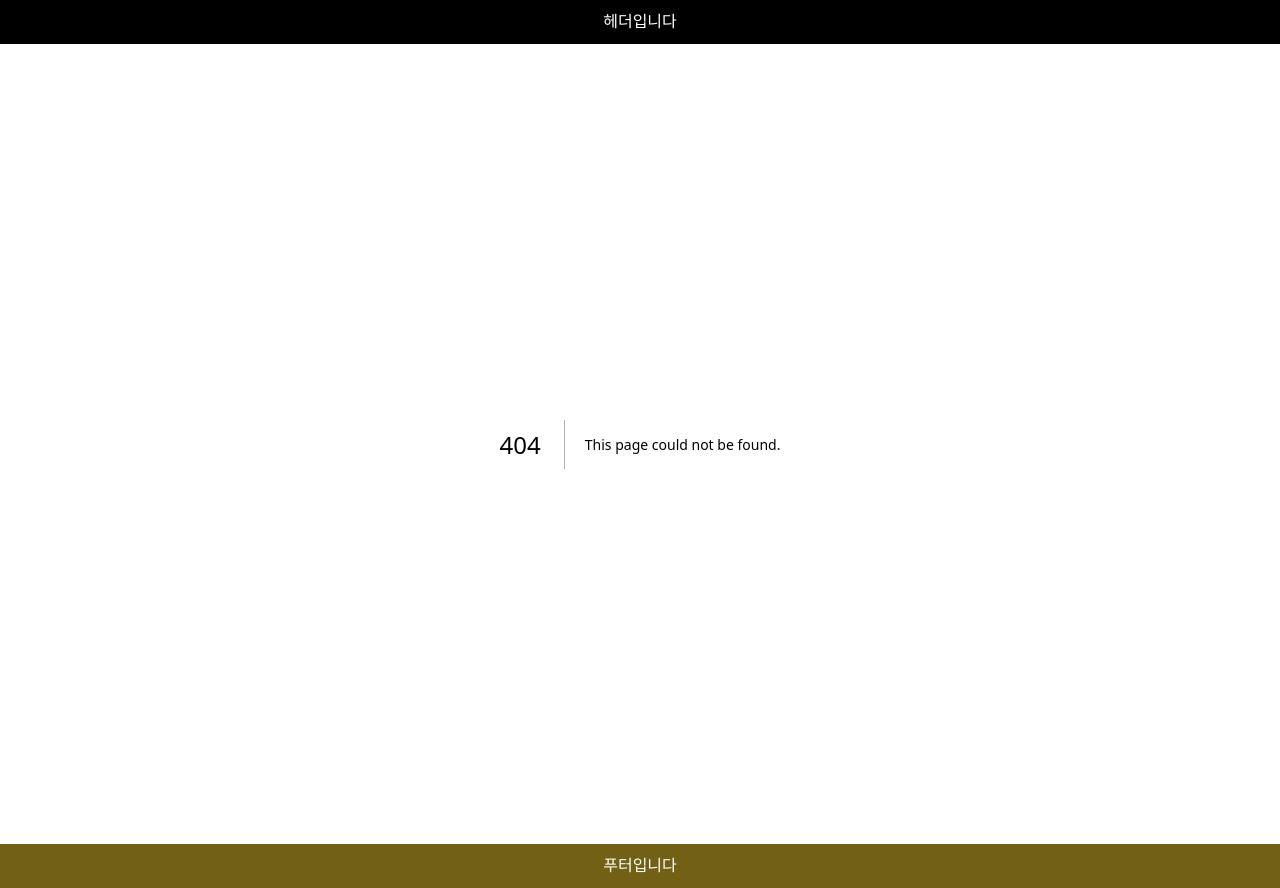
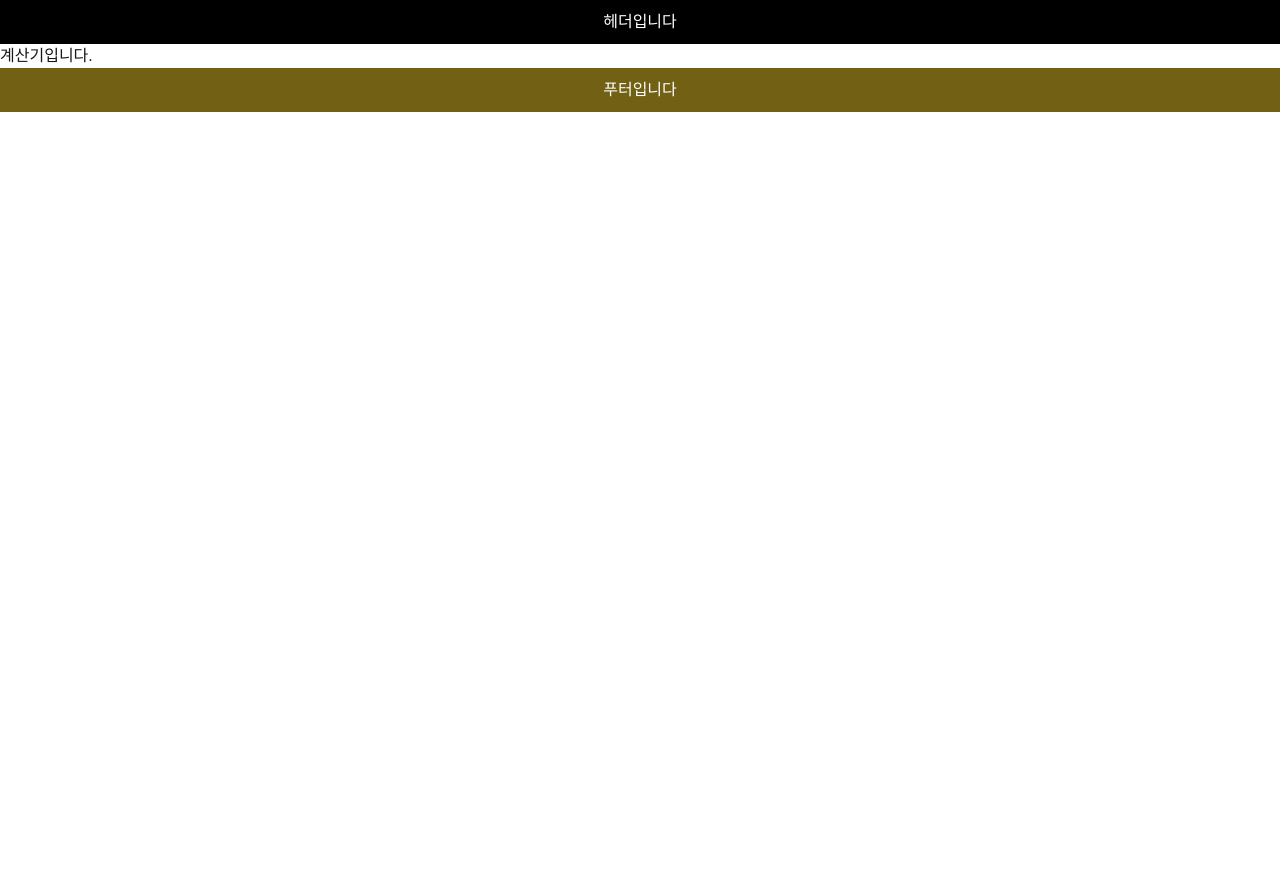
Before and after one commit to skfkfkvlrm/ai-vibe-frontend, a Next.js app in the folder hello-nextjs/: page /calc in a window 1280 px wide. Before the commit this address had no page. After the commit the page ends 800 px from the top, so only its background shows below. Built offline with nearby package versions, Linux system fonts and the light colour scheme.

Commit message:
feat: add calculator page and update home page

```diff
--- /dev/null
+++ b/hello-nextjs/app/calc/page.tsx
@@ -0,0 +1,7 @@
+export default function CalcPage() {
+    return (
+        <div>
+            <h1>계산기입니다.</h1>
+        </div>
+    );
+}
--- a/hello-nextjs/app/page.tsx
+++ b/hello-nextjs/app/page.tsx
@@ -18,6 +18,7 @@ export default function Home() {
           <a href='/address'>주소</a><br />
           <a href='/health'>건강</a><br />
           <a href='/dashboard'>대시보드</a><br />
+          <a href='/calc'>계산기</a><br />
           <a href='/lib'>비밀</a>
         </div>
       </h1>
```
